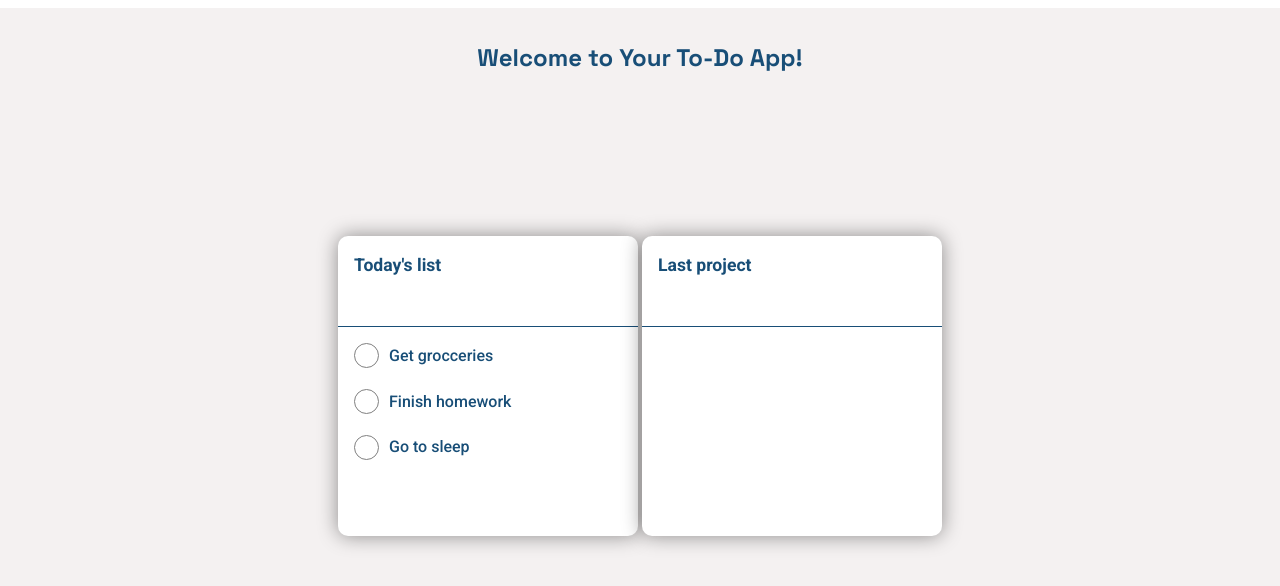
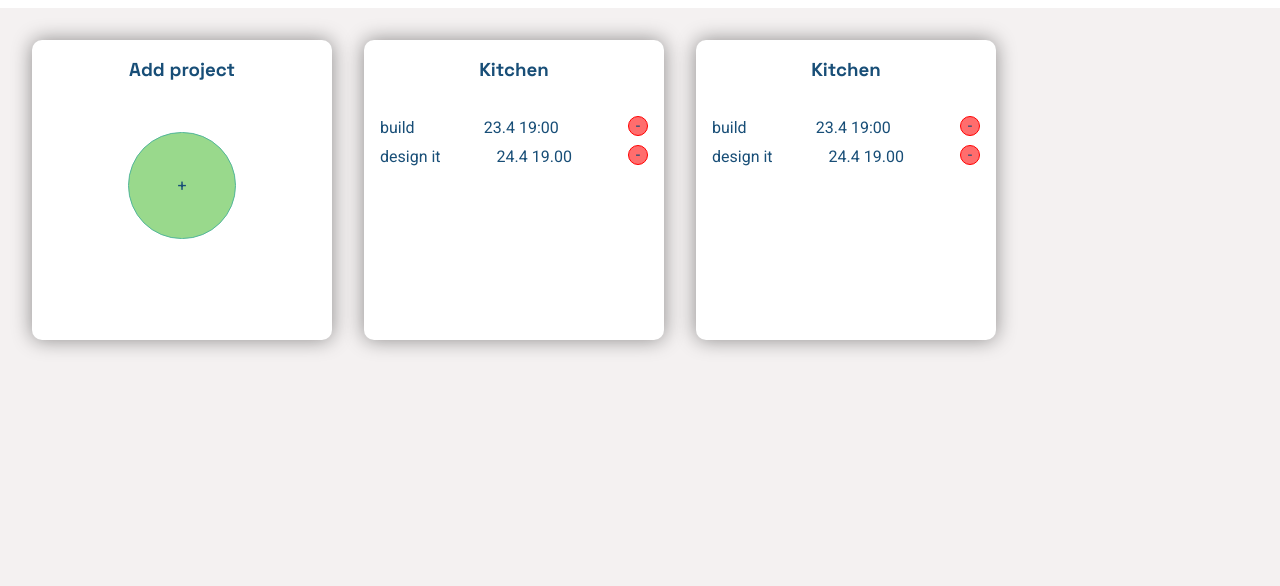
Before and after one commit to codingbyday3/to-do-app, a website built with webpack: page src/template.html in a window 1280 px wide. Shown: the part 72-658 px from the top of the page. Built offline with nearby package versions, Linux system fonts and the light colour scheme.

Commit message:
Style: projects page

```diff
--- a/src/index.js
+++ b/src/index.js
@@ -2,22 +2,22 @@ import "./styles.css"
 import { generateHomePage } from "./home"
 import { generateCalendar } from "./calendar"
 
-function renderContent(){
+// function renderContent(){
 
-  const homeBtn = document.querySelector(".btn-home")
-  const calendarBtn = document.querySelector(".btn-calendar")
-  const projectsBtn = document.querySelector(".btn-projects")
+//   const homeBtn = document.querySelector(".btn-home")
+//   const calendarBtn = document.querySelector(".btn-calendar")
+//   const projectsBtn = document.querySelector(".btn-projects")
 
 
-  generateHomePage()
-  homeBtn.addEventListener("click", ()=>{
-    generateHomePage()
-  })
+//   generateHomePage()
+//   homeBtn.addEventListener("click", ()=>{
+//     generateHomePage()
+//   })
 
-  calendarBtn.addEventListener("click",()=>{
-    generateCalendar()
+//   calendarBtn.addEventListener("click",()=>{
+//     generateCalendar()
 
-  })
-}
+//   })
+// }
 
-renderContent()
+// renderContent()
--- a/src/styles.css
+++ b/src/styles.css
@@ -422,3 +422,78 @@ dialog button[type="submit"]:hover{
   background-color: var(--clr-blue-600);
   cursor: pointer;
 }
+
+.projects-container{
+  width: 100%;
+  display: grid;
+  grid-template-columns: repeat(auto-fit, minmax(200px, 300px));
+  grid-auto-rows: 300px;
+  gap:2rem;
+  color: var(--clr-blue-900);
+}
+
+.add-project-container,
+.projects-container .project{
+  background-color: white;
+  padding: 1rem;
+  border-radius: 10px;
+  box-shadow: var(--bs-default);
+  display: flex;
+  flex-direction: column;
+  gap: 2rem;
+  align-items: center;
+}
+
+.project-tasks{
+  align-self: flex-start;
+  width: 100%;
+  display: flex;
+  flex-direction: column;
+  gap: 5px;
+}
+
+.project-tasks div{
+  display: flex;
+  justify-content: space-between;
+  gap: 1rem;
+
+}
+
+.delete-project-task{
+  height: 20px;
+  width: 20px;
+  display: flex;
+  align-items: center;
+  justify-content: center;
+  border-radius: 50%;
+  background-color: rgba(255, 0, 0, 0.572);
+  border: 1px solid red;
+  color: var(--clr-blue-900);
+}
+
+.delete-project-task:hover{
+  background-color: rgba(255, 0, 0, 0.733);
+  cursor: pointer;
+}
+
+.add-project-container{
+  display: flex;
+  flex-direction: column;
+  height: 100%;
+  align-items: center;
+  gap: 3rem;
+}
+
+.add-project{
+  width: 40%;
+  height: 40%;
+  border-radius: 50%;
+  border: 1px solid var(--clr-green-800);
+  background-color: var(--clr-green-600);
+  color: var(--clr-blue-900);
+}
+
+.add-project:hover{
+  background-color: var(--clr-green-700);
+  cursor: pointer;
+}
--- a/src/template.html
+++ b/src/template.html
@@ -37,6 +37,46 @@
   </header>
   <main>
     <div id="content-container">
+      <div class="projects-container">
+         <div class="add-project-container">
+            <h3>Add project</h3>
+
+            <button class="add-project">+</button>
+
+        </div>
+        <div class="project">
+          <h3>Kitchen</h3>
+          <div class="project-tasks">
+            <div>
+              <p class="project-task">build</p>
+              <p class="project-date">23.4 19:00</p>
+              <button class="delete-project-task">-</button>
+            </div>
+            <div>
+              <p class="project-task">design it</p>
+              <p class="project-date">24.4 19.00</p>
+              <button class="delete-project-task">-</button>
+            </div>
+          </div>
+        </div>
+
+        <div class="project">
+          <h3>Kitchen</h3>
+          <div class="project-tasks">
+            <div>
+              <p class="project-task">build</p>
+              <p class="project-date">23.4 19:00</p>
+              <button class="delete-project-task">-</button>
+            </div>
+            <div>
+              <p class="project-task">design it</p>
+              <p class="project-date">24.4 19.00</p>
+              <button class="delete-project-task">-</button>
+            </div>
+
+          </div>
+        </div>
+      </div>
     </div>
   </main>
 </body>
```
Also changed, not shown: src/projects.js (added).
